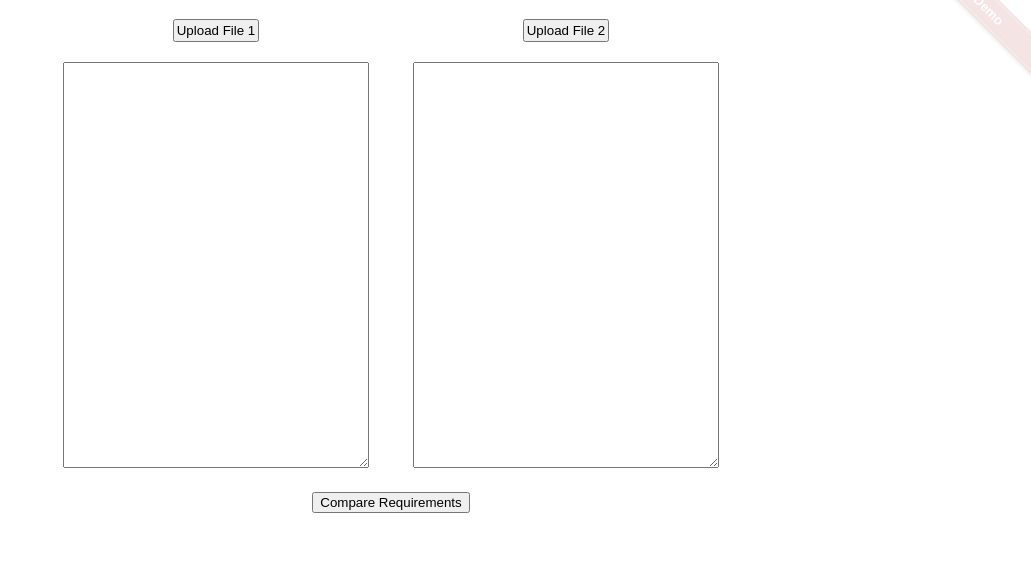
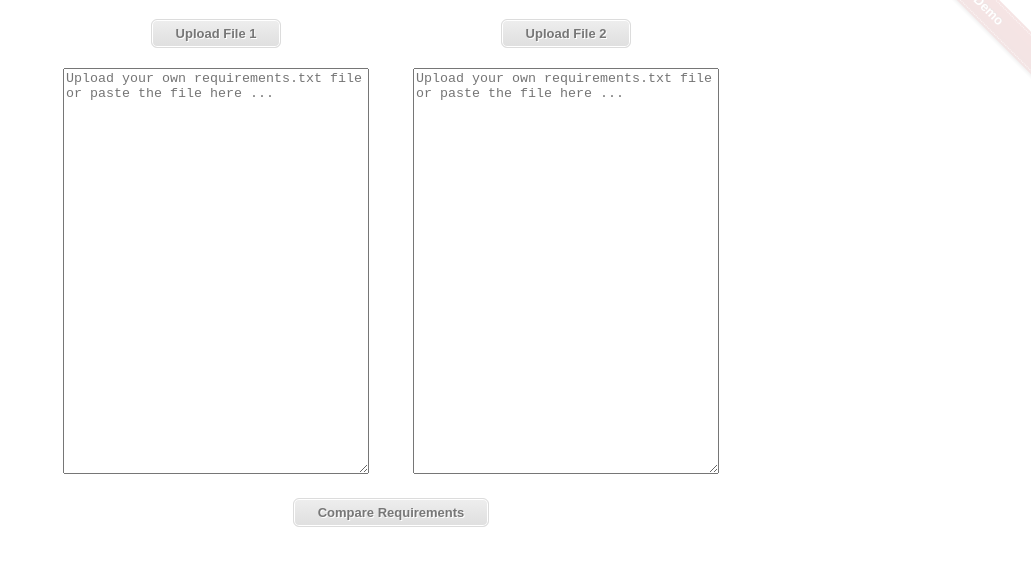
Before and after one commit to kevinmarsh/pip-requirements-checker, a plain HTML site: page index.html in a window 1280 px wide. Shown: the part 61-626 px from the top of the page, without its empty margins (249-1280 px from the left). Drawn offline with Linux system fonts and the light colour scheme.

Commit message:
shortened the demo files, styled buttons

```diff
--- a/index.html
+++ b/index.html
@@ -10,17 +10,17 @@
 <body>
     <h1>Requirements Checker</h1>
     <div class="input">
-        <button>Upload File 1</button>
+        <button class="grey-button">Upload File 1</button>
         <input type="file" name="imagefile" size="0" style="display:none;" />
-        <textarea id="file1"></textarea>
+        <textarea id="file1" placeholder="Upload your own requirements.txt file or paste the file here ..."></textarea>
     </div>
     <div class="input">
-        <button>Upload File 2</button>
+        <button class="grey-button">Upload File 2</button>
         <input type="file" name="imagefile" size="0" style="display:none;" />
-        <textarea id="file2"></textarea>
+        <textarea id="file2" placeholder="Upload your own requirements.txt file or paste the file here ..."></textarea>
     </div>
     <br>
-    <button type="button" id="compare">Compare Requirements</button>
+    <button type="button" class="grey-button" id="compare">Compare Requirements</button>
 
     <table id="results">
         <tbody>
--- a/style.css
+++ b/style.css
@@ -15,8 +15,39 @@ body * {
 .input button {
     display: block;
     margin: 0 auto;
-    padding: 2px;
 }
+
+.grey-button {
+    -moz-box-shadow:inset 0px 0px 0px 1px #ffffff;
+    -webkit-box-shadow:inset 0px 0px 0px 1px #ffffff;
+    box-shadow:inset 0px 0px 0px 1px #ffffff;
+    background:-webkit-gradient( linear, left top, left bottom, color-stop(0.05, #ededed), color-stop(1, #dfdfdf) );
+    background:-moz-linear-gradient( center top, #ededed 5%, #dfdfdf 100% );
+    filter:progid:DXImageTransform.Microsoft.gradient(startColorstr='#ededed', endColorstr='#dfdfdf');
+    background-color:#ededed;
+    -moz-border-radius:6px;
+    -webkit-border-radius:6px;
+    border-radius:6px;
+    border:1px solid #dcdcdc;
+    display:inline-block;
+    color:#777777;
+    font-family:arial;
+    font-size:13px;
+    font-weight:bold;
+    padding:6px 24px;
+    text-decoration:none;
+    text-shadow:1px 1px 0px #ffffff;
+}.grey-button:hover {
+    background:-webkit-gradient( linear, left top, left bottom, color-stop(0.05, #dfdfdf), color-stop(1, #ededed) );
+    background:-moz-linear-gradient( center top, #dfdfdf 5%, #ededed 100% );
+    filter:progid:DXImageTransform.Microsoft.gradient(startColorstr='#dfdfdf', endColorstr='#ededed');
+    background-color:#dfdfdf;
+}.grey-button:active {
+    position:relative;
+    top:1px;
+}
+/* This imageless css button was generated by CSSButtonGenerator.com */
+
 textarea {
     text-align: left;
     width: 300px;
```
Also changed, not shown: demo/requirements-v1.txt, demo/requirements-v2.txt.
